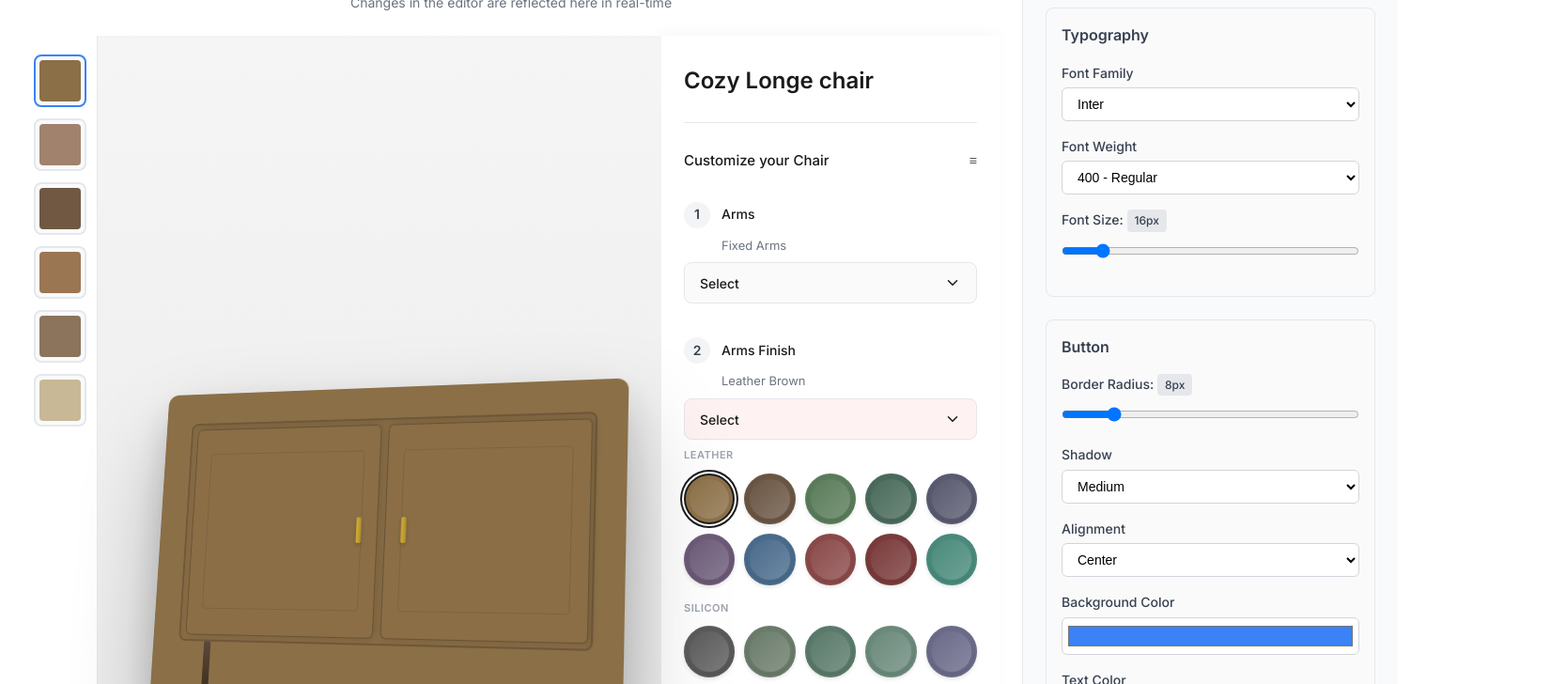
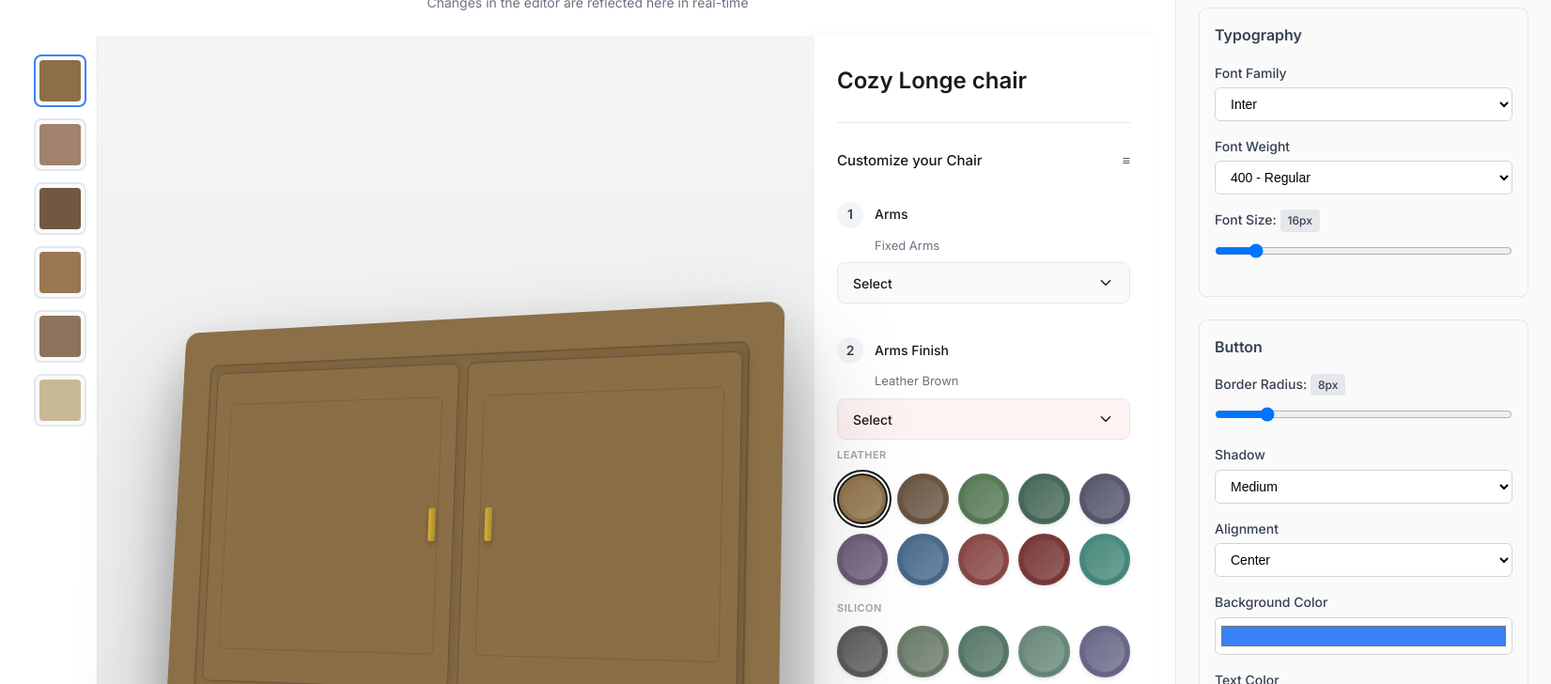
Before and after one commit to bhatiashaurya/Dynamic-UI-Editor, a React (Vite) app: page / in a window 1280 px wide. Shown: the part 72-800 px from the top of the page at 94% size, 1651 px wide, since content can reach past the window. Built offline with nearby package versions, Linux system fonts and the light colour scheme.

Commit message:
fix: update product model to exact Figma dimensions (683px x 487px) and improve cabinet details

```diff
--- a/src/components/UI/UIComponent.tsx
+++ b/src/components/UI/UIComponent.tsx
@@ -1,7 +1,7 @@
 import React from 'react';
 import styled from 'styled-components';
 import { useUIStore } from '../../store/useUIStore';
-import { ShoppingCart, RotateCw, ZoomIn, Maximize2, Plus, Minus, ChevronDown, Eye } from 'lucide-react';
+import { RotateCw, Maximize2, Plus, Minus, ChevronDown, Eye } from 'lucide-react';
 
 const Container = styled.div`
   font-family: var(--font-family, 'Inter');
@@ -56,31 +56,31 @@ const ProductViewport = styled.div`
 `;
 
 const ProductModel = styled.div<{ $color: string }>`
-  width: 520px;
-  height: 340px;
+  width: 683px;
+  height: 487px;
   background: ${props => props.$color};
-  border-radius: 12px;
+  border-radius: 16px;
   position: relative;
   box-shadow:
-    0 50px 100px rgba(0, 0, 0, 0.25),
-    0 20px 40px rgba(0, 0, 0, 0.15);
-  transform: perspective(1400px) rotateY(-18deg) rotateX(8deg);
+    0 60px 120px rgba(0, 0, 0, 0.3),
+    0 30px 60px rgba(0, 0, 0, 0.2);
+  transform: perspective(1600px) rotateY(-20deg) rotateX(6deg);
 
   /* Cabinet body with panels */
   &::before {
     content: '';
     position: absolute;
-    top: 10%;
-    left: 6%;
-    right: 6%;
-    bottom: 18%;
+    top: 8%;
+    left: 5%;
+    right: 5%;
+    bottom: 15%;
     background: linear-gradient(90deg,
       ${props => props.$color}e6 0%,
       ${props => props.$color}99 50%,
       ${props => props.$color}e6 100%);
-    border-radius: 8px;
+    border-radius: 10px;
     border: 2px solid rgba(0,0,0,0.2);
-    box-shadow: inset 0 2px 10px rgba(0,0,0,0.1);
+    box-shadow: inset 0 3px 15px rgba(0,0,0,0.12);
   }
 
   /* Cabinet legs */
@@ -88,52 +88,52 @@ const ProductModel = styled.div<{ $color: string }>`
     content: '';
     position: absolute;
     bottom: 0;
-    left: 12%;
-    width: 8px;
-    height: 18%;
+    left: 10%;
+    width: 10px;
+    height: 15%;
     background: linear-gradient(180deg, #5a4a3a 0%, #3a2a1a 100%);
-    border-radius: 2px;
+    border-radius: 3px;
     box-shadow:
-      0 0 8px rgba(0,0,0,0.3),
-      72% 0 0 #3a2a1a,
-      144% 0 0 #3a2a1a,
-      216% 0 0 #3a2a1a;
+      0 0 10px rgba(0,0,0,0.4),
+      75% 0 0 #3a2a1a,
+      150% 0 0 #3a2a1a,
+      225% 0 0 #3a2a1a;
   }
 `;
 
 const CabinetDoors = styled.div<{ $color: string }>`
   position: absolute;
-  top: 12%;
-  left: 7.5%;
-  width: 42%;
-  height: 68%;
+  top: 10%;
+  left: 6.5%;
+  width: 43%;
+  height: 72%;
   background: ${props => props.$color}cc;
-  border-radius: 6px;
-  border: 1px solid rgba(0,0,0,0.25);
-  box-shadow: 2px 0 8px rgba(0,0,0,0.15);
+  border-radius: 8px;
+  border: 1.5px solid rgba(0,0,0,0.25);
+  box-shadow: 3px 0 12px rgba(0,0,0,0.18);
 
   &::before {
     content: '';
     position: absolute;
     top: 50%;
-    right: 8%;
-    width: 6px;
-    height: 28px;
+    right: 7%;
+    width: 8px;
+    height: 36px;
     background: linear-gradient(90deg, #d4af37 0%, #aa8c2e 100%);
-    border-radius: 2px;
+    border-radius: 3px;
     transform: translateY(-50%);
-    box-shadow: 0 2px 4px rgba(0,0,0,0.2);
+    box-shadow: 0 3px 6px rgba(0,0,0,0.25);
   }
 
   &::after {
     content: '';
     position: absolute;
-    top: 12%;
-    left: 8%;
-    right: 8%;
-    bottom: 12%;
-    border: 1px solid rgba(0,0,0,0.1);
-    border-radius: 4px;
+    top: 10%;
+    left: 6%;
+    right: 6%;
+    bottom: 10%;
+    border: 1.5px solid rgba(0,0,0,0.12);
+    border-radius: 5px;
   }
 `;
 
```
